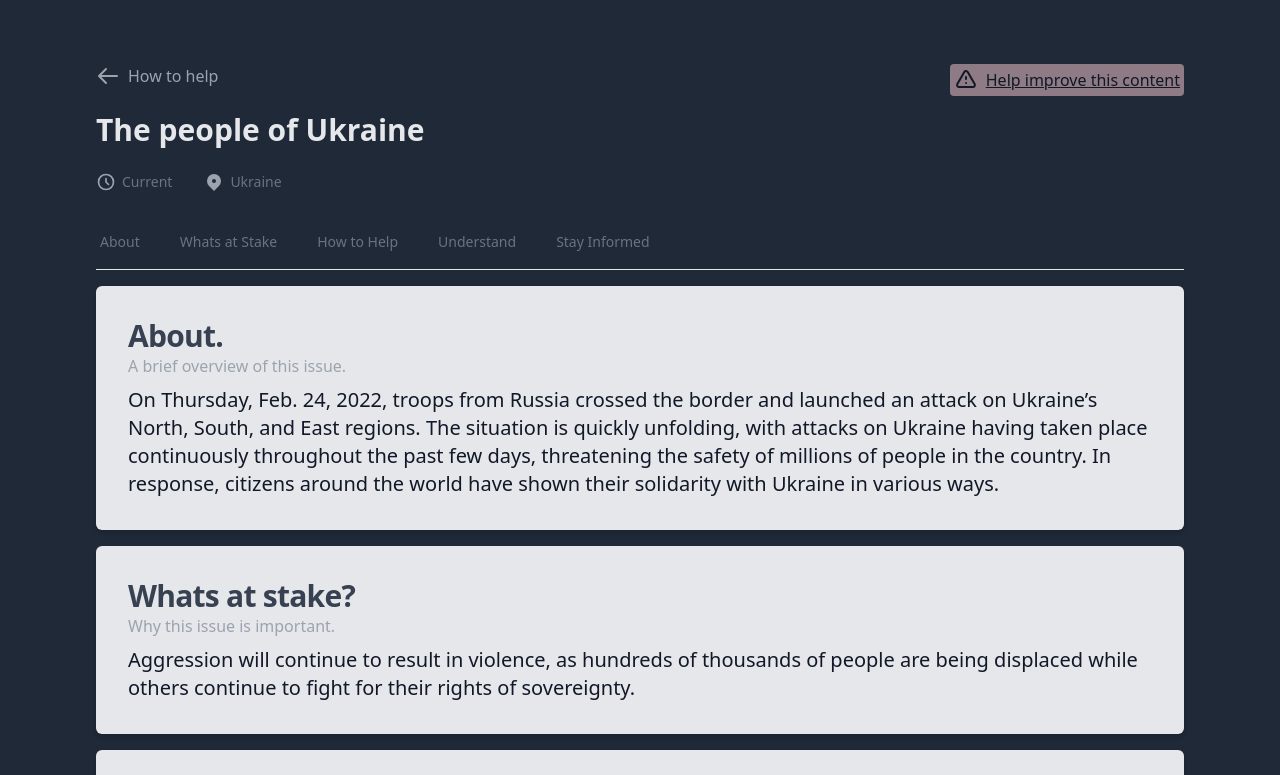
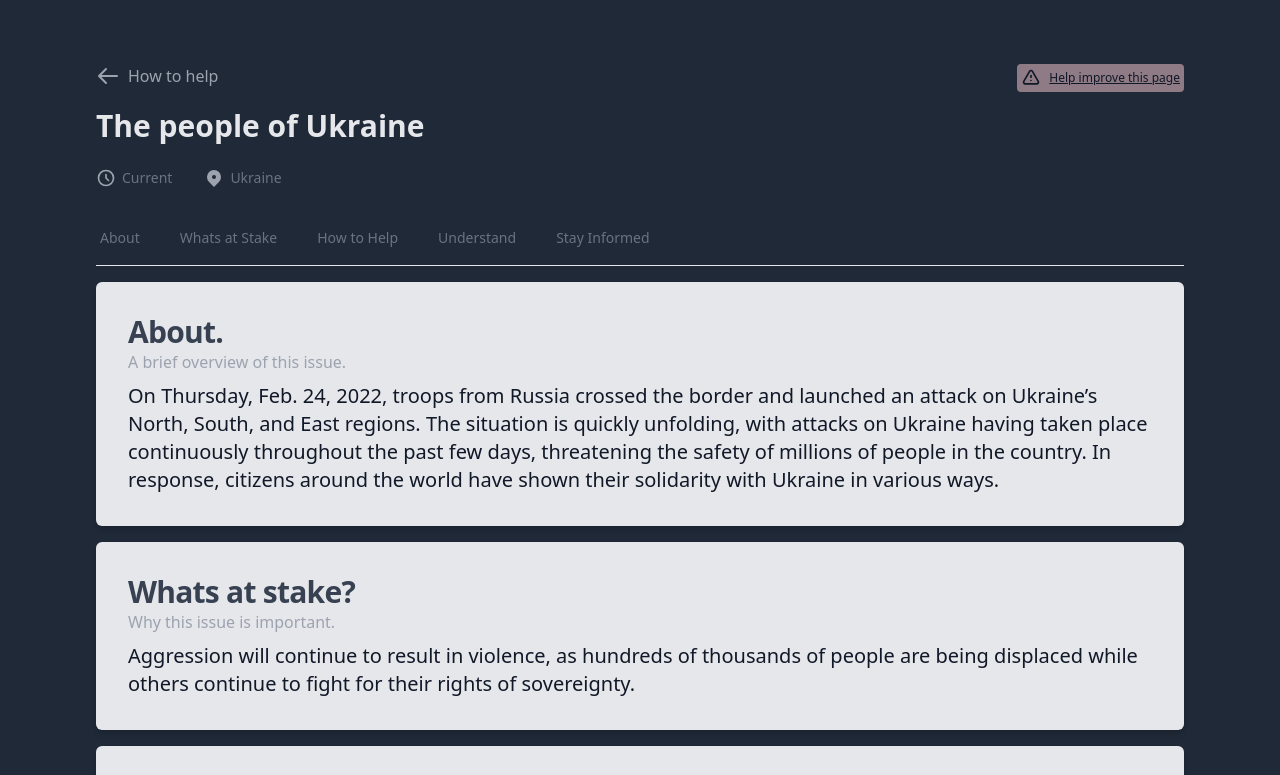
Before and after one commit to 4till2/helpgenie, a plain HTML site: page ukraine.html in a window 1280 px wide. Shown: the top 775 px of the page. Drawn offline with Linux system fonts and the light colour scheme.

Commit message:
fix: style

```diff
--- a/ukraine.html
+++ b/ukraine.html
@@ -24,9 +24,9 @@
                 <div class="flex justify-between w-full">
 
                 <p class="text-gray-400 ml-2">How to help</p>
-                <div class="rounded flex bg-rose-200/50 text-gray-900 p-1">
-                    <svg class="mr-1 w-6 h-6" fill="none" stroke="currentColor" viewBox="0 0 24 24" xmlns="http://www.w3.org/2000/svg"><path stroke-linecap="round" stroke-linejoin="round" stroke-width="2" d="M12 9v2m0 4h.01m-6.938 4h13.856c1.54 0 2.502-1.667 1.732-3L13.732 4c-.77-1.333-2.694-1.333-3.464 0L3.34 16c-.77 1.333.192 3 1.732 3z"></path></svg>
-                    <a class="underline ml-1" href="mailto:hi@helpgenie.org?subject=Suggestions for Page 'Helping the people of Ukraine'">Help improve this content</a></div>
+                <div class="rounded flex bg-rose-200/50 text-gray-900 p-1 text-xs items-center">
+                    <svg class="self-center mr-1 w-5 h-5" fill="none" stroke="currentColor" viewBox="0 0 24 24" xmlns="http://www.w3.org/2000/svg"><path stroke-linecap="round" stroke-linejoin="round" stroke-width="2" d="M12 9v2m0 4h.01m-6.938 4h13.856c1.54 0 2.502-1.667 1.732-3L13.732 4c-.77-1.333-2.694-1.333-3.464 0L3.34 16c-.77 1.333.192 3 1.732 3z"></path></svg>
+                    <a class="underline ml-1" href="mailto:hi@helpgenie.org?subject=Suggestions for Page 'Helping the people of Ukraine'">Help improve this page</a></div>
                 </div>
                 </div>
 
```
